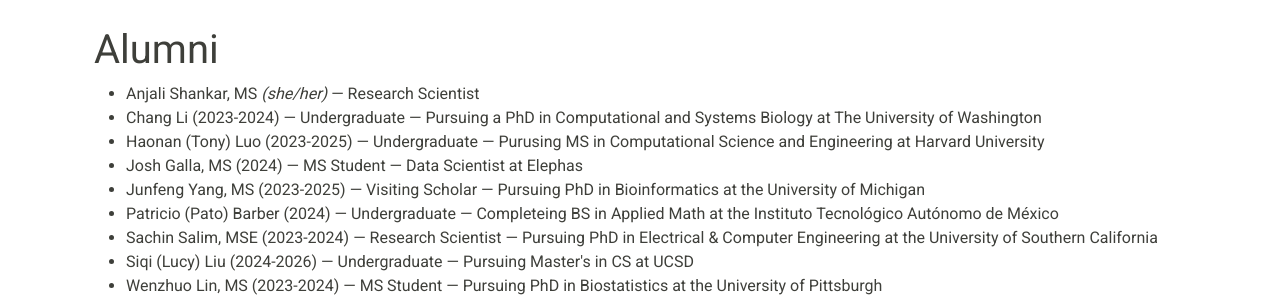
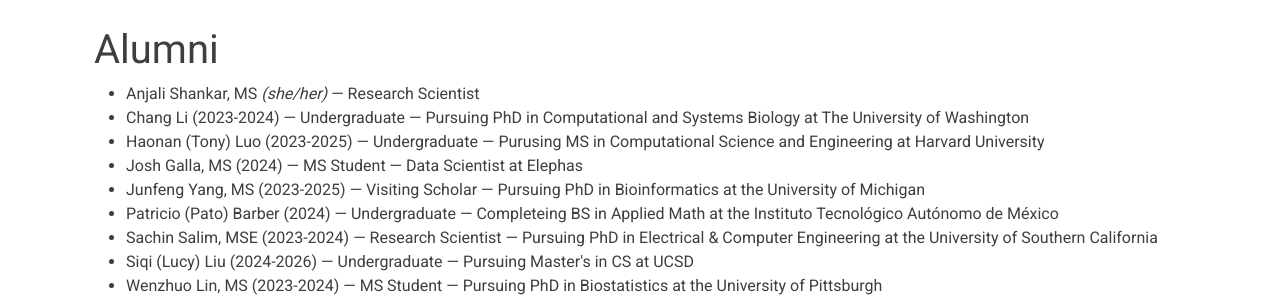
Before and after one commit to draeloslab/Website, a Jekyll site: the page built from people.html, in a window 1280 px wide and 900 px high, scrolled down 3834 px. Shown: the part 386-686 px from the top of the window. Built offline with Jekyll 4.4.1, drawn with Linux system fonts in a browser that asks for light colours; nearby versions of some CDN libraries.

Commit message:
removes an 'a' to match the style of the rest of the people page

```diff
--- a/_persons/chang-li.html
+++ b/_persons/chang-li.html
@@ -1,7 +1,7 @@
 ---
 name: Chang Li (2023-2024)
 role: Undergraduate
-current: Pursuing a PhD in Computational and Systems Biology at The University of Washington
+current: Pursuing PhD in Computational and Systems Biology at The University of Washington
 <!-- photo: /img/chang-li.jpg -->
 active: false
 ---
```
